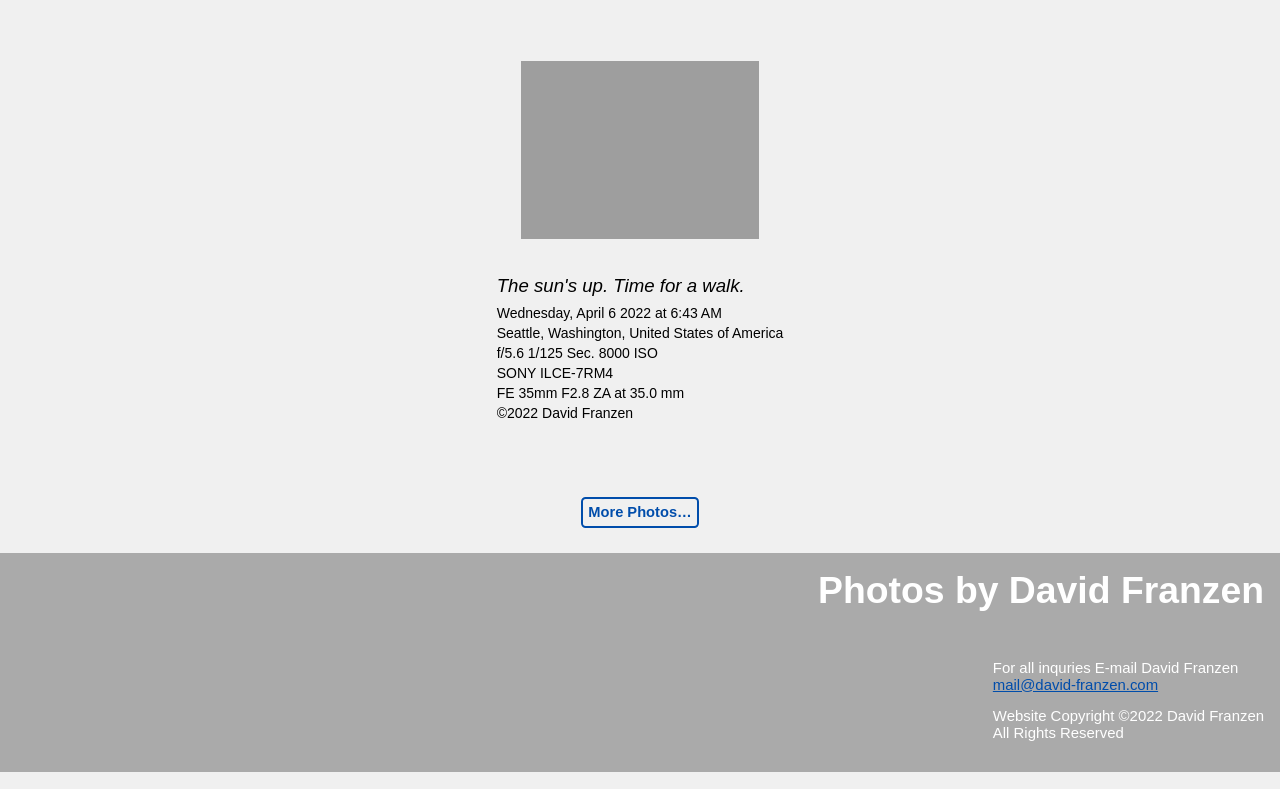
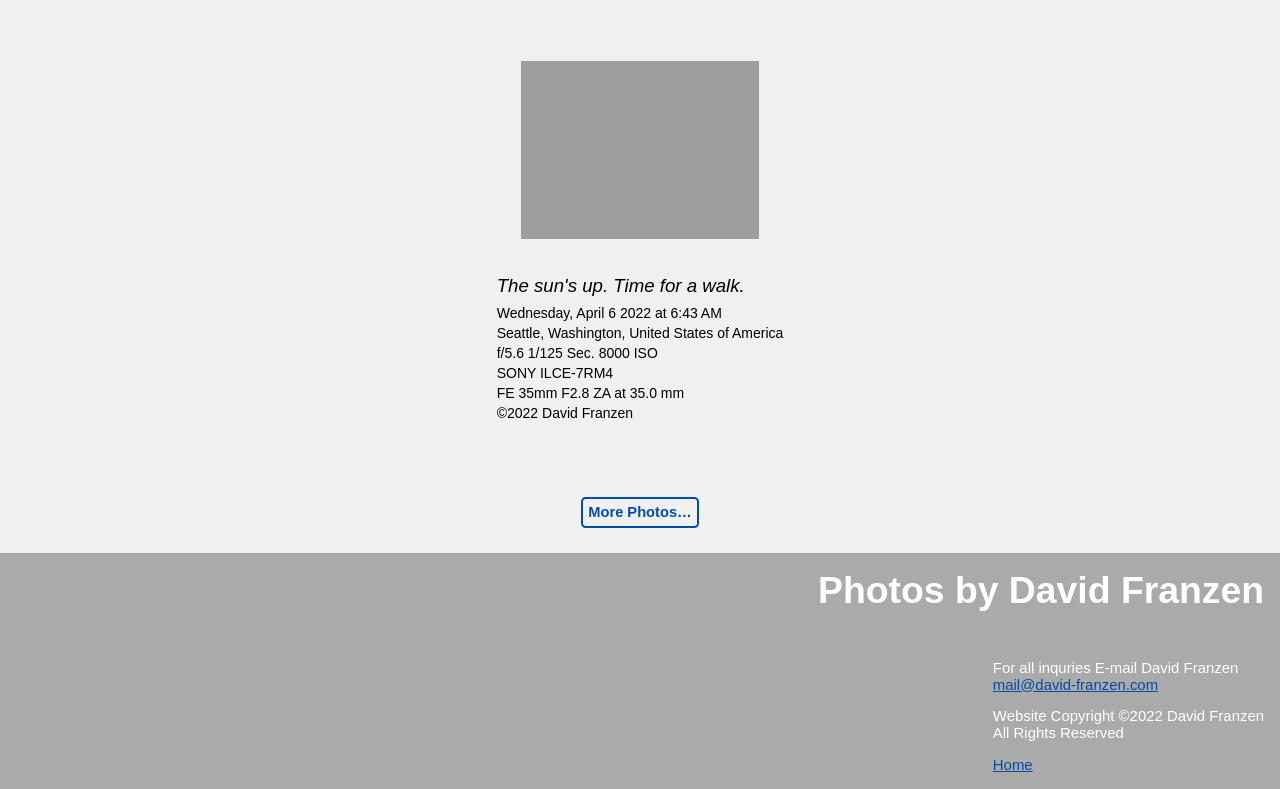
Before and after one commit to crown-hill/rnd, a plain HTML site: page photoview/index.html in a window 1280 px wide. Shown: the part 1570-2359 px from the top of the page. Drawn offline with Linux system fonts and the light colour scheme; a web font is replaced by a local one.

Commit message:
Add home link to photoview pages.

```diff
--- a/photoview/index.html
+++ b/photoview/index.html
@@ -201,6 +201,7 @@
     <div>
         <p>For&nbsp;all&nbsp;inquries E-mail David&nbsp;Franzen<br><a href="mailto:mail@david-franzen.com">mail@david-franzen.com</a></p>
         <p>Website&nbsp;Copyright&nbsp;©2022&nbsp;David&nbsp;Franzen<br>All&nbsp;Rights&nbsp;Reserved</p>
+        <a href="/" style="button">Home</a>
     </div>
 </div>
 </body>
```
Also changed, not shown: photoview/page-1.html (+1 -0 lines), photoview/page-2.html (+1 -0 lines), photoview/page-3.html (+1 -0 lines), photoview/page-4.html (+1 -0 lines), photoview/page-5.html (+1 -0 lines), photoview/page-6.html (+1 -0 lines).
